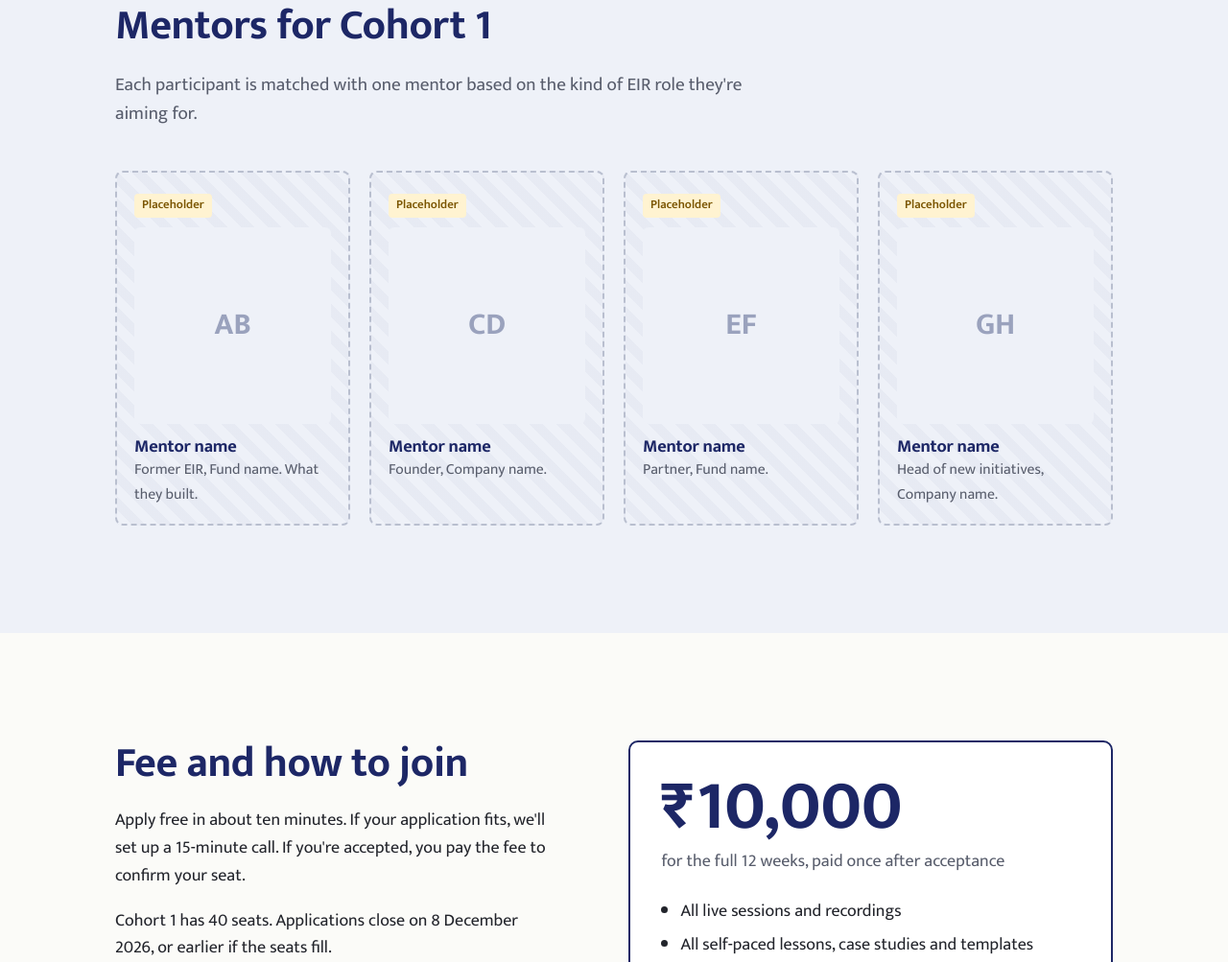
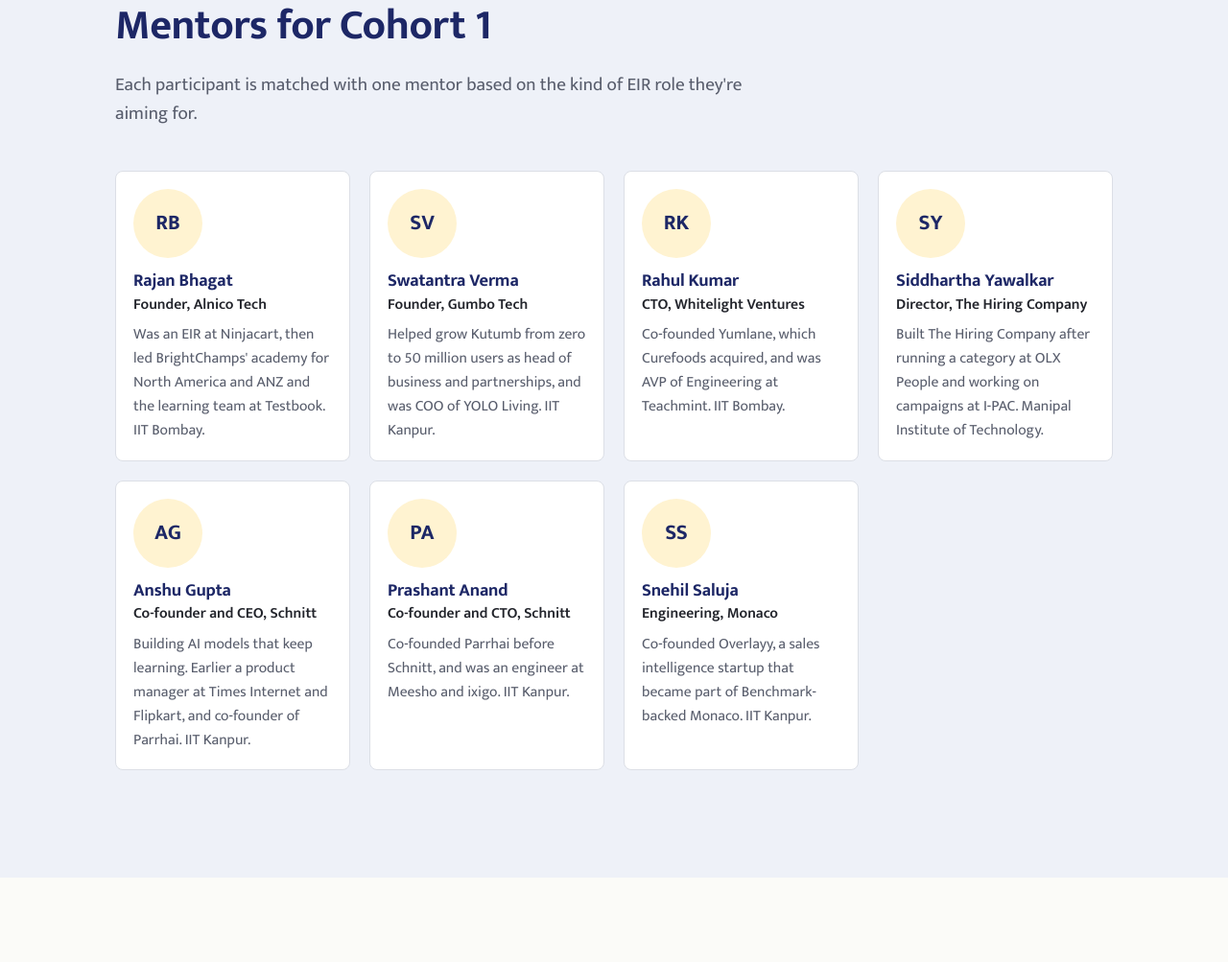
Before and after one commit to rhlKumar/bootcamp, a plain HTML site: page programs/bootcamp/index.html in a window 1280 px wide. Shown: the part 4021-5024 px from the top of the page at 96% size. Drawn offline with Linux system fonts and the light colour scheme; a web font is replaced by a local one.

Commit message:
Add seven mentors and align homepage table to Spot/Build/Run/Land
Co-Authored-By: Claude Opus 5.5 <noreply@anthropic.com>

```diff
--- a/assets/styles.css
+++ b/assets/styles.css
@@ -394,3 +394,10 @@ fieldset { border: 0; padding: 0; margin: 0 0 22px; }
 .kind dt { color: var(--muted); }
 .kind dd { margin: 0; }
 @media (max-width: 880px) { .kinds { grid-template-columns: 1fr; } }
+
+/* Mentor cards with real people */
+.mentor { background: #fff; border: 1px solid var(--rule); border-radius: 8px; }
+.mentor h3 a { color: var(--ink); text-decoration: none; }
+.mentor h3 a:hover { text-decoration: underline; }
+.mentor .role { font-weight: 600; color: var(--text); margin-bottom: 6px; }
+.mentor .avatar { color: var(--ink); background: #fff3d1; aspect-ratio: auto; height: 72px; width: 72px; border-radius: 50%; font-size: 1.4rem; }
--- a/programs/bootcamp/index.html
+++ b/programs/bootcamp/index.html
@@ -106,10 +106,13 @@
         <p>Each participant is matched with one mentor based on the kind of EIR role they're aiming for.</p>
       </div>
       <div class="mentors">
-        <div class="mentor ph"><span class="ph-note">Placeholder</span><div class="avatar">AB</div><h3>Mentor name</h3><p>Former EIR, Fund name. What they built.</p></div>
-        <div class="mentor ph"><span class="ph-note">Placeholder</span><div class="avatar">CD</div><h3>Mentor name</h3><p>Founder, Company name.</p></div>
-        <div class="mentor ph"><span class="ph-note">Placeholder</span><div class="avatar">EF</div><h3>Mentor name</h3><p>Partner, Fund name.</p></div>
-        <div class="mentor ph"><span class="ph-note">Placeholder</span><div class="avatar">GH</div><h3>Mentor name</h3><p>Head of new initiatives, Company name.</p></div>
+        <div class="mentor"><div class="avatar" aria-hidden="true">RB</div><h3><a href="https://www.linkedin.com/in/rajanbhagat/" rel="noopener">Rajan Bhagat</a></h3><p class="role">Founder, Alnico Tech</p><p>Was an EIR at Ninjacart, then led BrightChamps' academy for North America and ANZ and the learning team at Testbook. IIT Bombay.</p></div>
+        <div class="mentor"><div class="avatar" aria-hidden="true">SV</div><h3><a href="https://www.linkedin.com/in/swatantra-verma/" rel="noopener">Swatantra Verma</a></h3><p class="role">Founder, Gumbo Tech</p><p>Helped grow Kutumb from zero to 50 million users as head of business and partnerships, and was COO of YOLO Living. IIT Kanpur.</p></div>
+        <div class="mentor"><div class="avatar" aria-hidden="true">RK</div><h3><a href="https://www.linkedin.com/in/rhlkumar/" rel="noopener">Rahul Kumar</a></h3><p class="role">CTO, Whitelight Ventures</p><p>Co-founded Yumlane, which Curefoods acquired, and was AVP of Engineering at Teachmint. IIT Bombay.</p></div>
+        <div class="mentor"><div class="avatar" aria-hidden="true">SY</div><h3><a href="https://www.linkedin.com/in/siddhartha-yawalkar/" rel="noopener">Siddhartha Yawalkar</a></h3><p class="role">Director, The Hiring Company</p><p>Built The Hiring Company after running a category at OLX People and working on campaigns at I-PAC. Manipal Institute of Technology.</p></div>
+        <div class="mentor"><div class="avatar" aria-hidden="true">AG</div><h3><a href="https://www.linkedin.com/in/anshu-g/" rel="noopener">Anshu Gupta</a></h3><p class="role">Co-founder and CEO, Schnitt</p><p>Building AI models that keep learning. Earlier a product manager at Times Internet and Flipkart, and co-founder of Parrhai. IIT Kanpur.</p></div>
+        <div class="mentor"><div class="avatar" aria-hidden="true">PA</div><h3><a href="https://www.linkedin.com/in/panand1992/" rel="noopener">Prashant Anand</a></h3><p class="role">Co-founder and CTO, Schnitt</p><p>Co-founded Parrhai before Schnitt, and was an engineer at Meesho and ixigo. IIT Kanpur.</p></div>
+        <div class="mentor"><div class="avatar" aria-hidden="true">SS</div><h3><a href="https://www.linkedin.com/in/mrsnhl/" rel="noopener">Snehil Saluja</a></h3><p class="role">Engineering, Monaco</p><p>Co-founded Overlayy, a sales intelligence startup that became part of Benchmark-backed Monaco. IIT Kanpur.</p></div>
       </div>
     </div>
   </section>
```
Also changed, not shown: index.html (+13 -13 lines).
